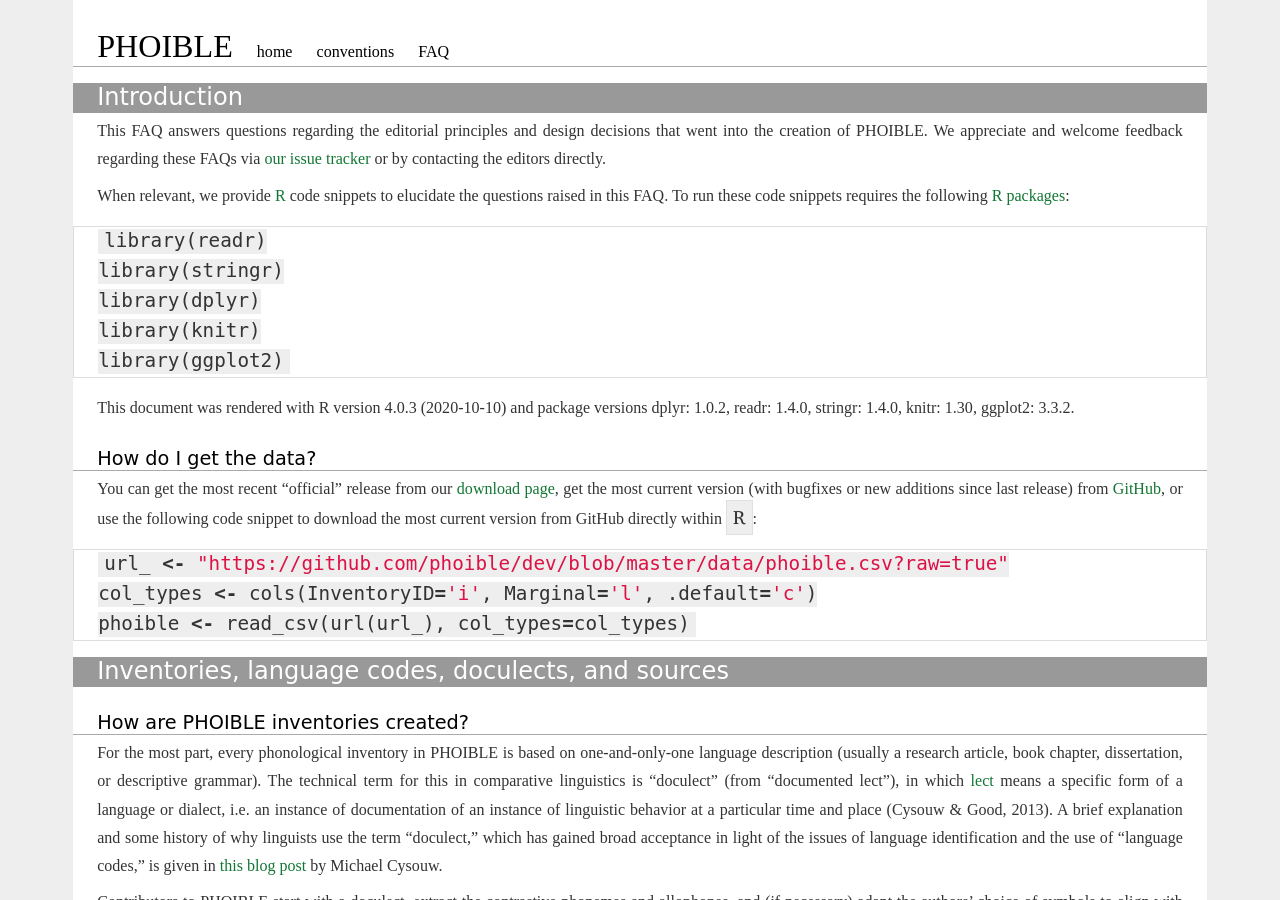
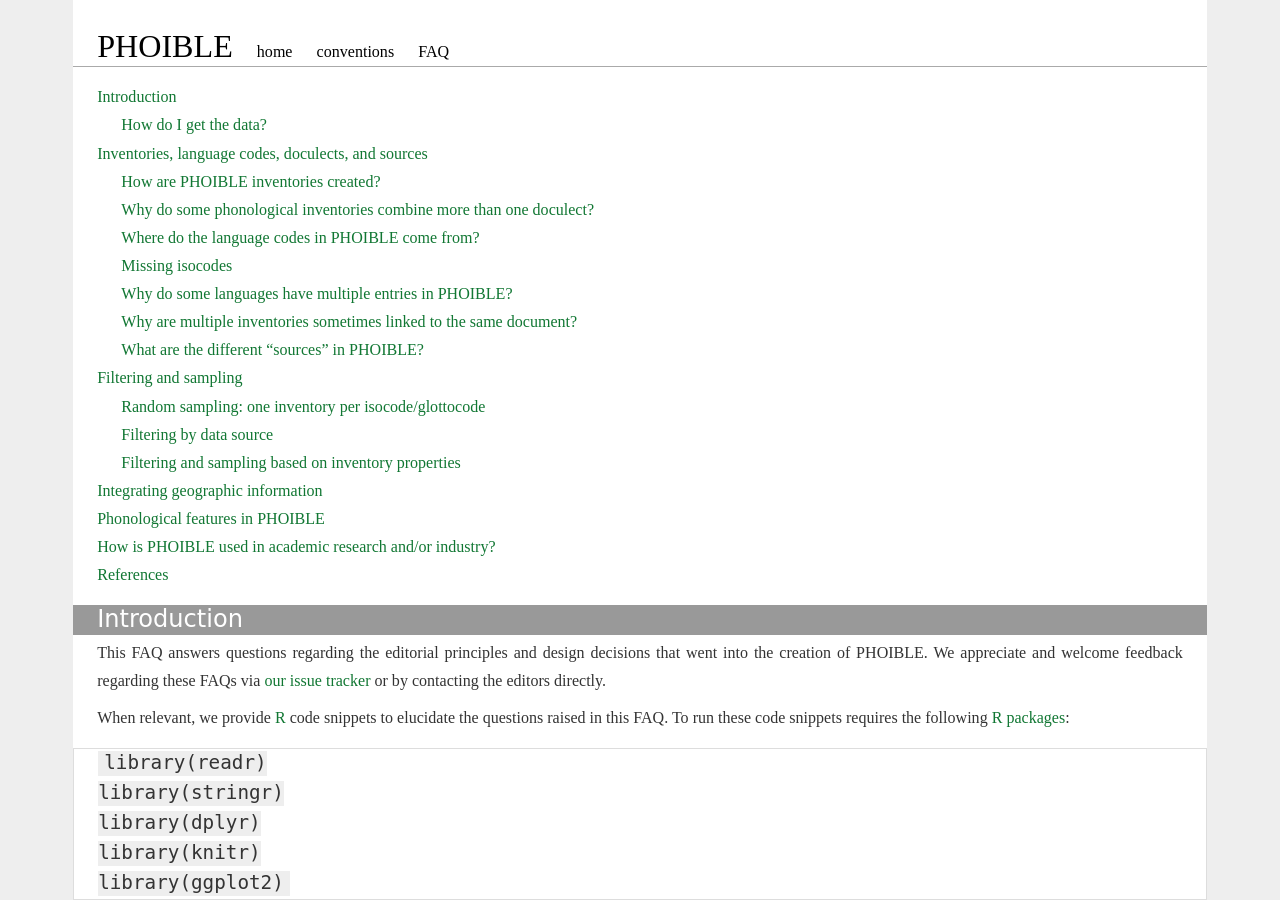
Before and after one commit to phoible/phoible.github.io, a Jekyll site: the page built from faq.md, in a window 1280 px wide and 900 px high. Built offline with Jekyll 4.4.1, drawn with Linux system fonts in a browser that asks for light colours; some web fonts are replaced.

Commit message:
fix: make TOC appear in markdown doc

```diff
--- a/_faq.Rmd
+++ b/_faq.Rmd
@@ -4,7 +4,9 @@
 layout: default
 bibliography: bib/faq.bibtex
 output:
-  html_document:
+  md_document:
+    variant: gfm
+    preserve_yaml: true
     toc: true
     toc_depth: 2
 csl: bib/phoible.csl
--- a/faq.md
+++ b/faq.md
@@ -4,11 +4,44 @@
 layout: default
 bibliography: bib/faq.bibtex
 output:
-  html_document:
+  md_document:
+    variant: gfm
+    preserve_yaml: true
     toc: true
     toc_depth: 2
 csl: bib/phoible.csl
 ---
+
+-   [Introduction](#introduction)
+    -   [How do I get the data?](#how-do-i-get-the-data)
+-   [Inventories, language codes, doculects, and
+    sources](#inventories-language-codes-doculects-and-sources)
+    -   [How are PHOIBLE inventories
+        created?](#how-are-phoible-inventories-created)
+    -   [Why do some phonological inventories combine more than one
+        doculect?](#why-do-some-phonological-inventories-combine-more-than-one-doculect)
+    -   [Where do the language codes in PHOIBLE come
+        from?](#where-do-the-language-codes-in-phoible-come-from)
+    -   [Missing isocodes](#missing-isocodes)
+    -   [Why do some languages have multiple entries in
+        PHOIBLE?](#why-do-some-languages-have-multiple-entries-in-phoible)
+    -   [Why are multiple inventories sometimes linked to the same
+        document?](#why-are-multiple-inventories-sometimes-linked-to-the-same-document)
+    -   [What are the different “sources” in
+        PHOIBLE?](#what-are-the-different-sources-in-phoible)
+-   [Filtering and sampling](#filtsamp)
+    -   [Random sampling: one inventory per
+        isocode/glottocode](#random-sampling-one-inventory-per-isocodeglottocode)
+    -   [Filtering by data source](#filtering-by-data-source)
+    -   [Filtering and sampling based on inventory
+        properties](#filtering-and-sampling-based-on-inventory-properties)
+-   [Integrating geographic
+    information](#integrating-geographic-information)
+-   [Phonological features in
+    PHOIBLE](#phonological-features-in-phoible)
+-   [How is PHOIBLE used in academic research and/or
+    industry?](#how-is-phoible-used-in-academic-research-andor-industry)
+-   [References](#references)
 
 Introduction
 ============
```
Also changed, not shown: 1 other file.
